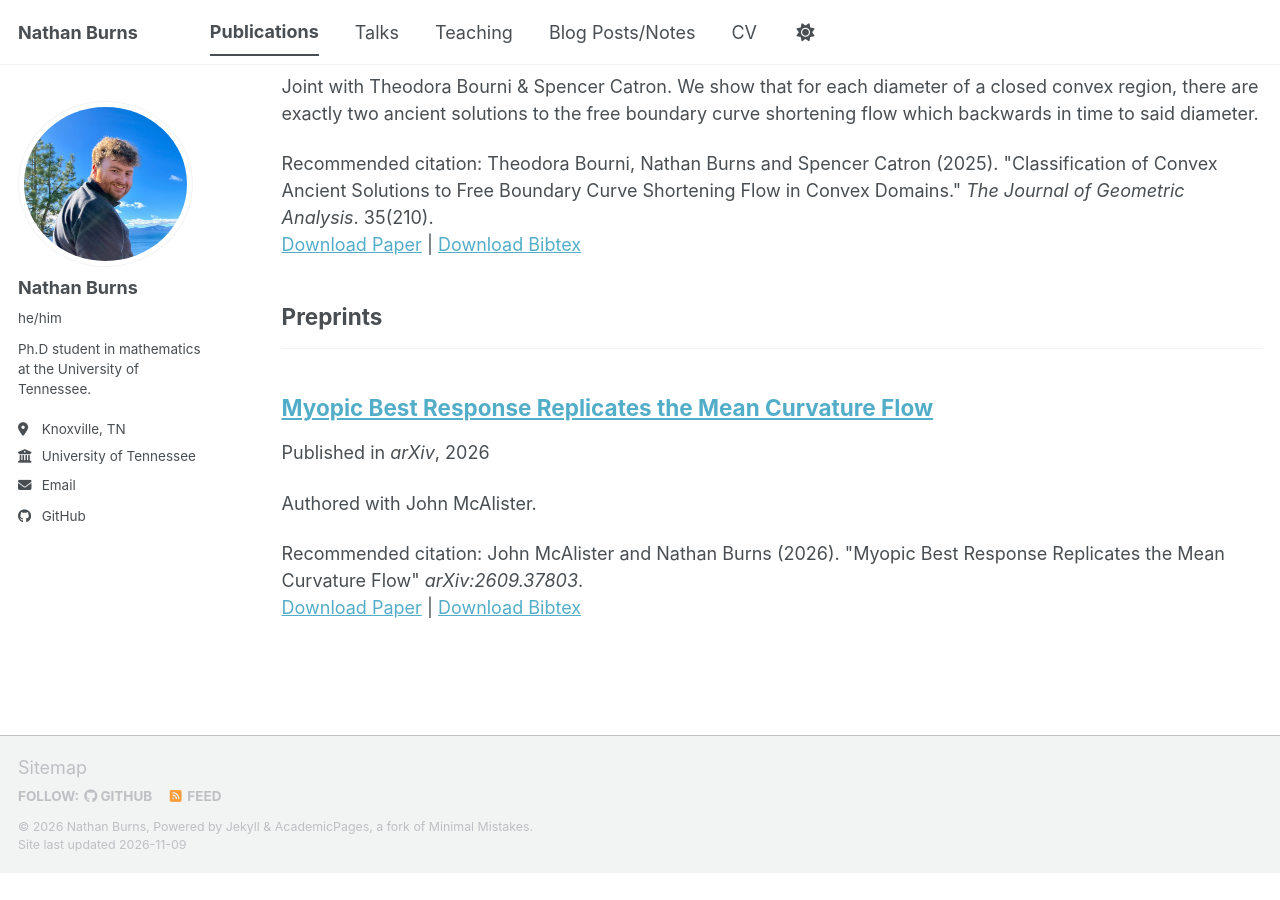
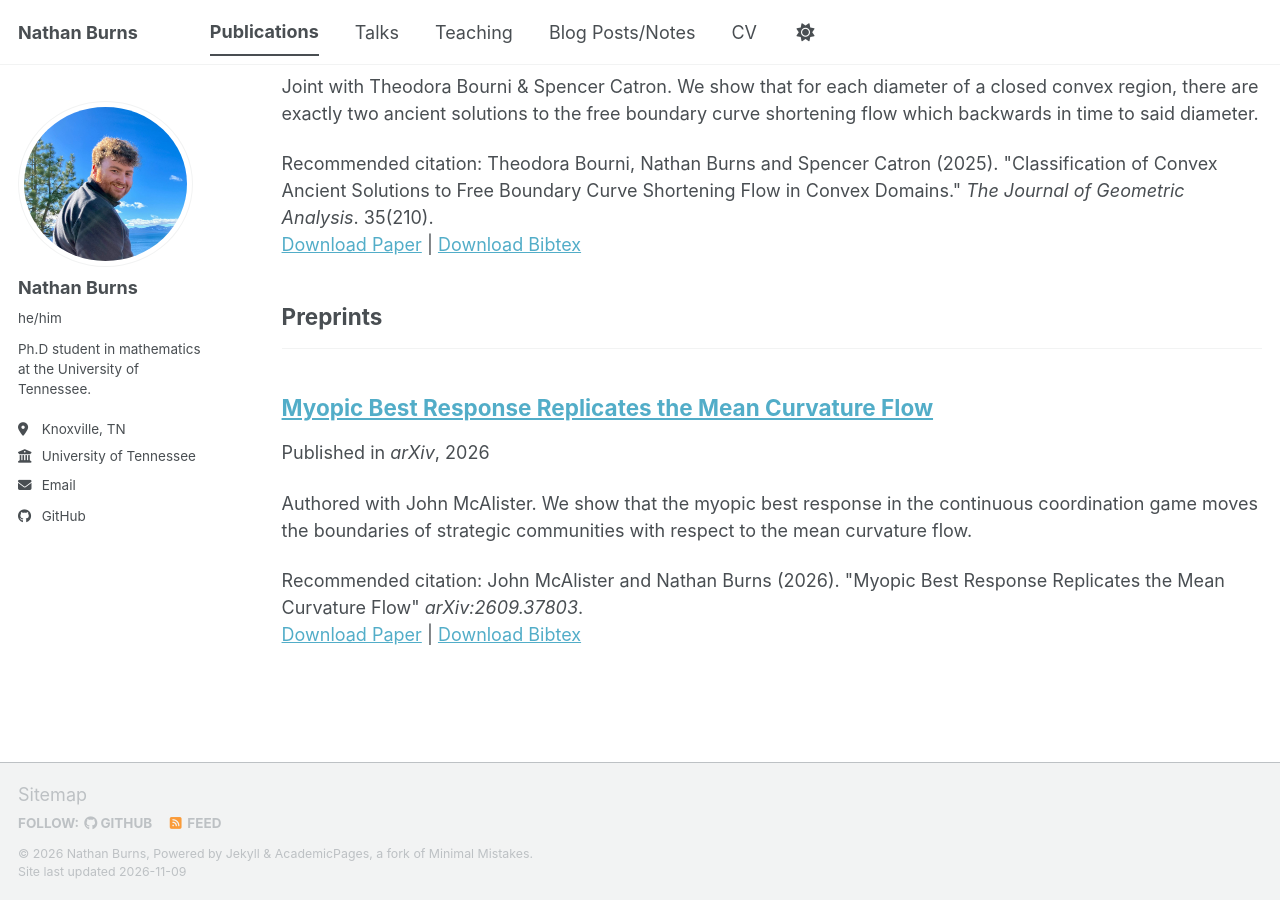
Before and after one commit to nathan-p-burns/nathan-p-burns.github.io, a Jekyll site: the page built from _pages/publications.html, in a window 1280 px wide and 900 px high, scrolled down 1003 px. Built offline with Jekyll 4.4.1, drawn with Linux system fonts in a browser that asks for light colours; a script bundle is joined from its source files by our own code; library files that are not in the unit come from our copies; before the commit the page ends 1876 px from its top, so only the background shows below that.

Commit message:
Added MBR details

```diff
--- a/_publications/2026-09-29-MBR-MCF.md
+++ b/_publications/2026-09-29-MBR-MCF.md
@@ -3,7 +3,7 @@ title: "Myopic Best Response Replicates the Mean Curvature Flow"
 collection: publications
 category: conferences
 permalink: /publication/MBR-MCF
-excerpt: Authored with John McAlister.
+excerpt: Authored with John McAlister. We show that the myopic best response in the continuous coordination game moves the boundaries of strategic communities with respect to the mean curvature flow.
 date: 2026-09-30
 venue: 'arXiv'
 paperurl: 'https://nathan-p-burns.github.io/files/MBR-MCF.pdf'
```
